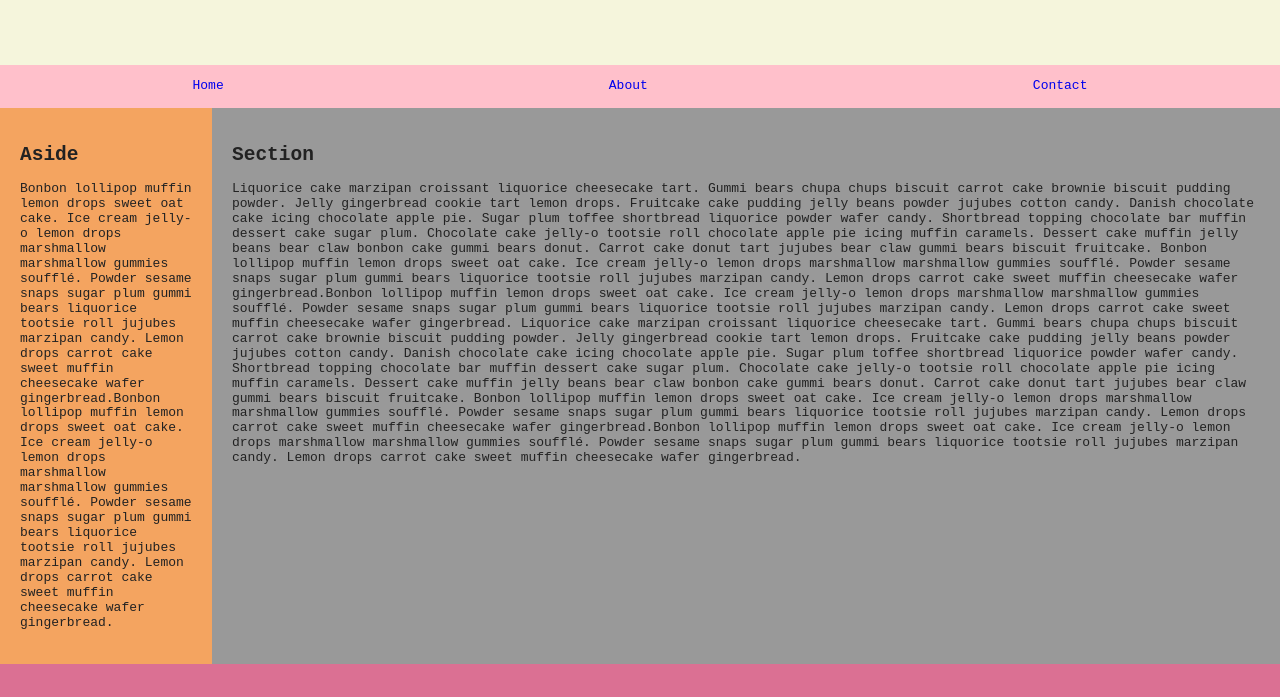
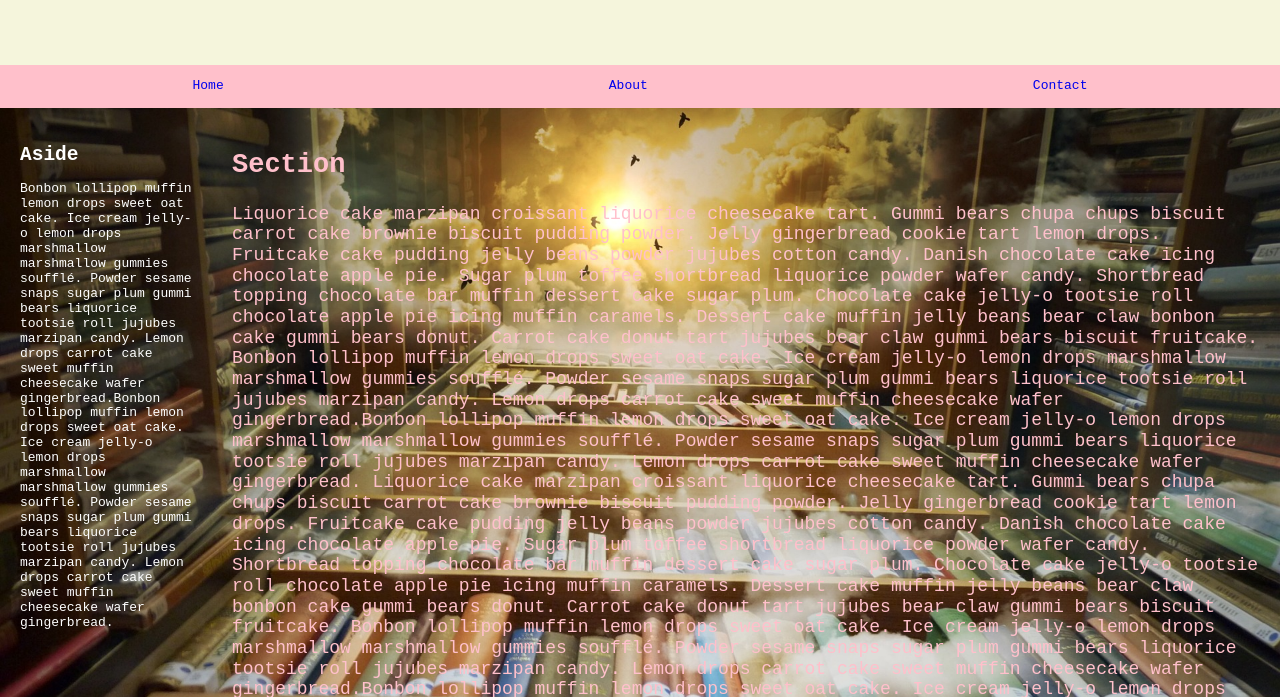
Before and after one commit to mabgray/html5-boilerplate-flexbox-simple-site, a website built with Parcel: page index.html in a window 1280 px wide. Shown: the part 100-797 px from the top of the page. Built offline with nearby package versions, Linux system fonts and the light colour scheme.

Commit message:
Hero-image and css styles

```diff
--- a/css/main.css
+++ b/css/main.css
@@ -114,18 +114,23 @@ nav a{
 .row {
   display:flex;
   flex-wrap: wrap;
+  background: url('../img/library-425730_1920.jpg'), #f9efef;
+  background-size: cover;
+  background-position: center;
+  height: 800px;
 }
 
 aside {
   flex: 30px;
-  background-color:sandybrown;
-  padding: 20px;
+color:white;
+    padding: 20px;
 
 }
 section{
   flex: 70%;
-  background-color: #999;
+color: pink;
   padding: 20px;
+  font-size: 18px;
 
 }
 footer {
```
Also changed, not shown: img/library-425730_1920.jpg (added).
